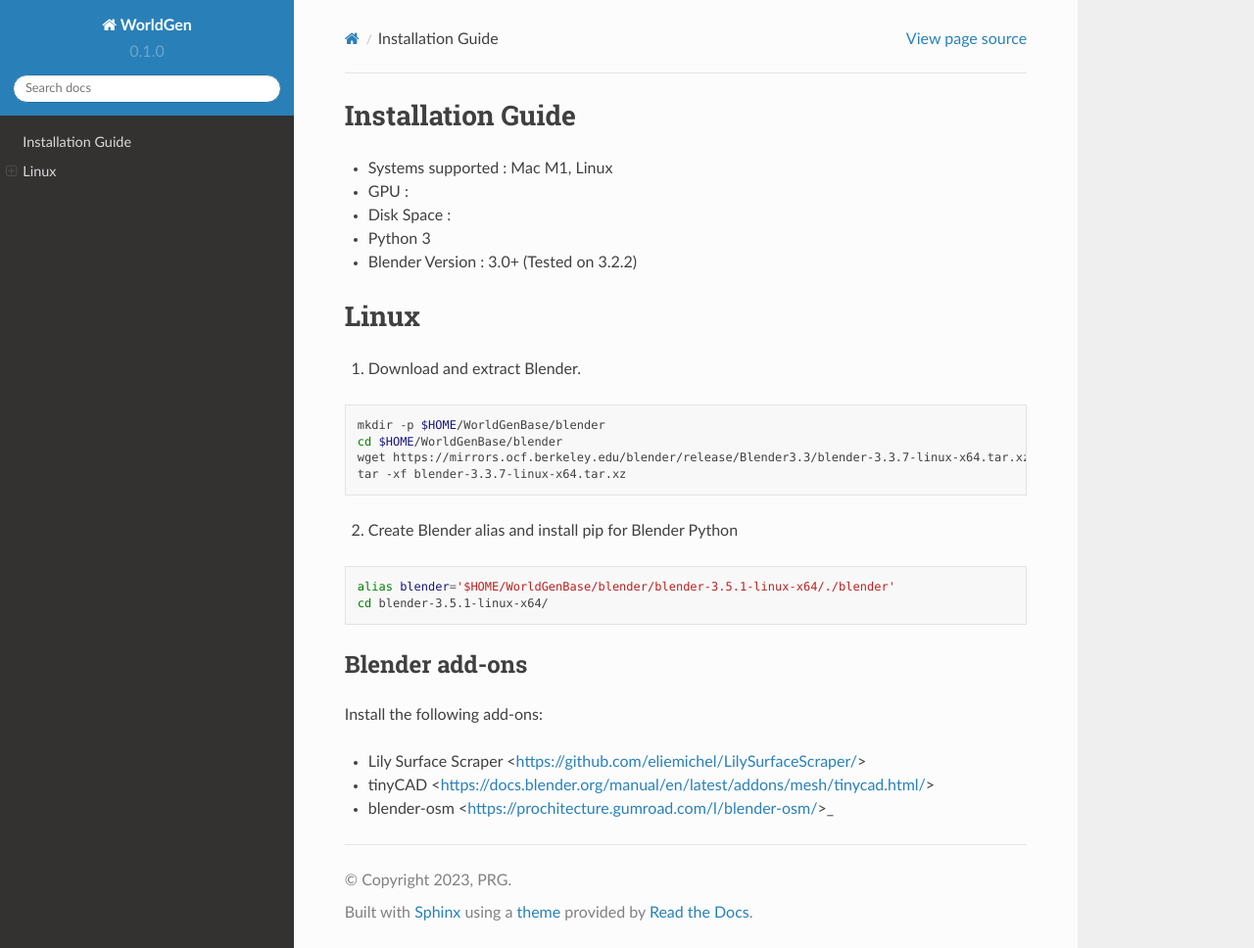
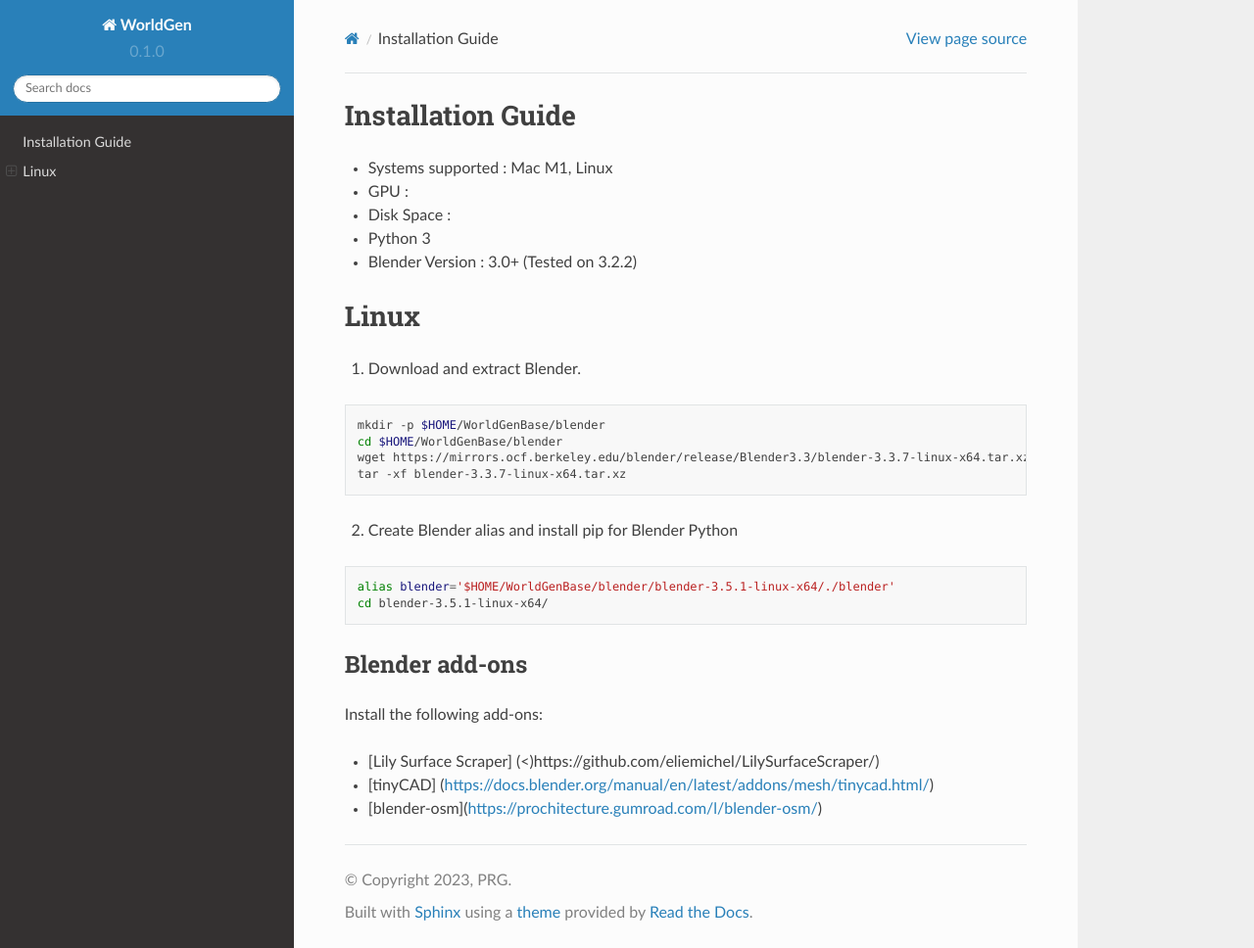
Before and after one commit to prgumd/WorldGen, a Sphinx documentation site: the page built from docs/source/installation.rst, in a window 1280 px wide and 968 px high. Shown: the whole window at 98% size. Built offline with Sphinx 7.4.7 and the Read the Docs theme 2.0.0, drawn with Linux system fonts in a browser that asks for light colours; pages that are not in the unit, such as notebooks, are missing from menus.

```diff
--- a/docs/source/installation.rst
+++ b/docs/source/installation.rst
@@ -34,6 +34,6 @@ Blender add-ons
 
 Install the following add-ons:
 
-* Lily Surface Scraper <https://github.com/eliemichel/LilySurfaceScraper/>
-* tinyCAD <https://docs.blender.org/manual/en/latest/addons/mesh/tinycad.html/>
-* blender-osm <https://prochitecture.gumroad.com/l/blender-osm/>_
+* [Lily Surface Scraper] (<)https://github.com/eliemichel/LilySurfaceScraper/)
+* [tinyCAD] (https://docs.blender.org/manual/en/latest/addons/mesh/tinycad.html/)
+* [blender-osm](https://prochitecture.gumroad.com/l/blender-osm/)
```
